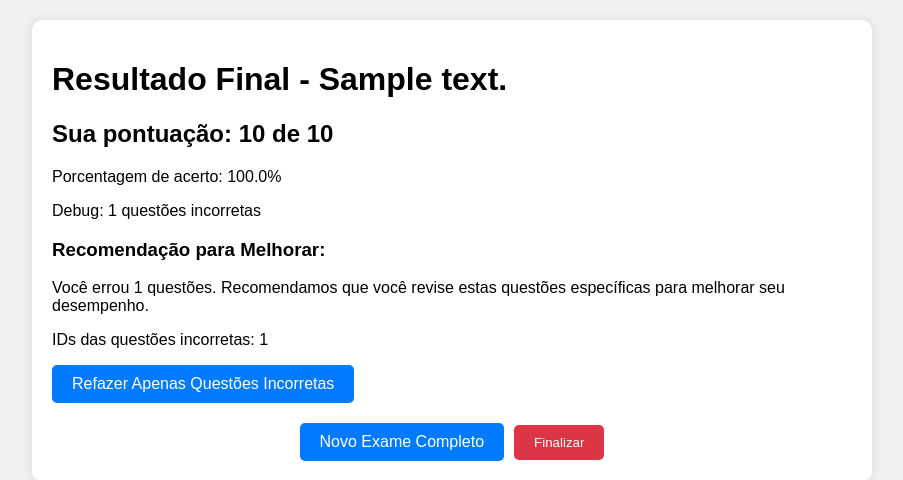
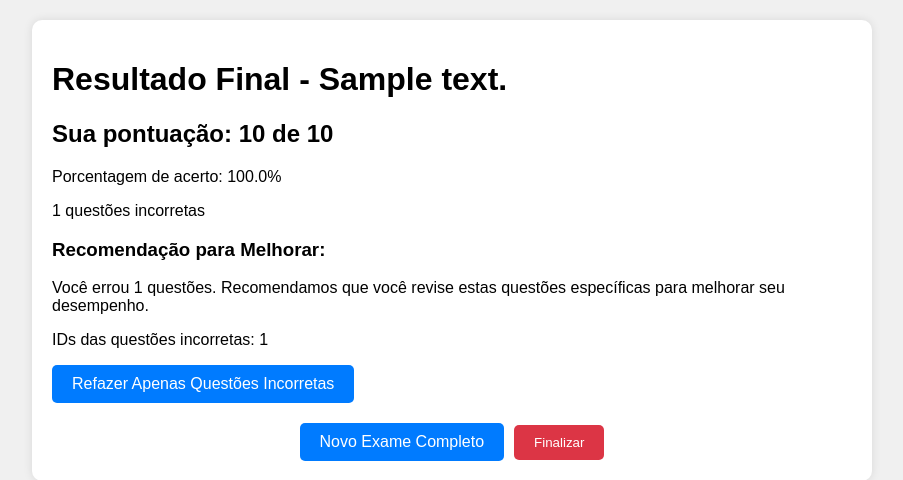
Before and after one commit to naldo22111/python, a Flask app: template templates/result.html in a window 1280 px wide. Shown: the top 480 px of the page, without its empty margins (188-1091 px from the left). Run offline with Flask 3, Linux system fonts and the light colour scheme; the template is opened without the code that fills it: most values are stand-ins (such as "Sample title", 1, 10 or a date in 2020).

Commit message:
ultimo ajuste

```diff
--- a/templates/result.html
+++ b/templates/result.html
@@ -12,7 +12,7 @@
             <p>Porcentagem de acerto: {{ (score/total * 100)|round(2) }}%</p>
 
             <!-- Debug: mostrar quantidade de questões incorretas -->
-            <p>Debug: {{ incorrect_questions|length }} questões incorretas</p>
+            <p>{{ incorrect_questions|length }} questões incorretas</p>
 
             {% if incorrect_questions %}
             <div class="recommendation-box">
@@ -27,7 +27,7 @@
                 </div>
             </div>
             {% else %}
-            <p>Debug: Nenhuma questão incorreta encontrada</p>
+            <p>Nenhuma questão incorreta encontrada</p>
             {% endif %}
         </div>
 
```
